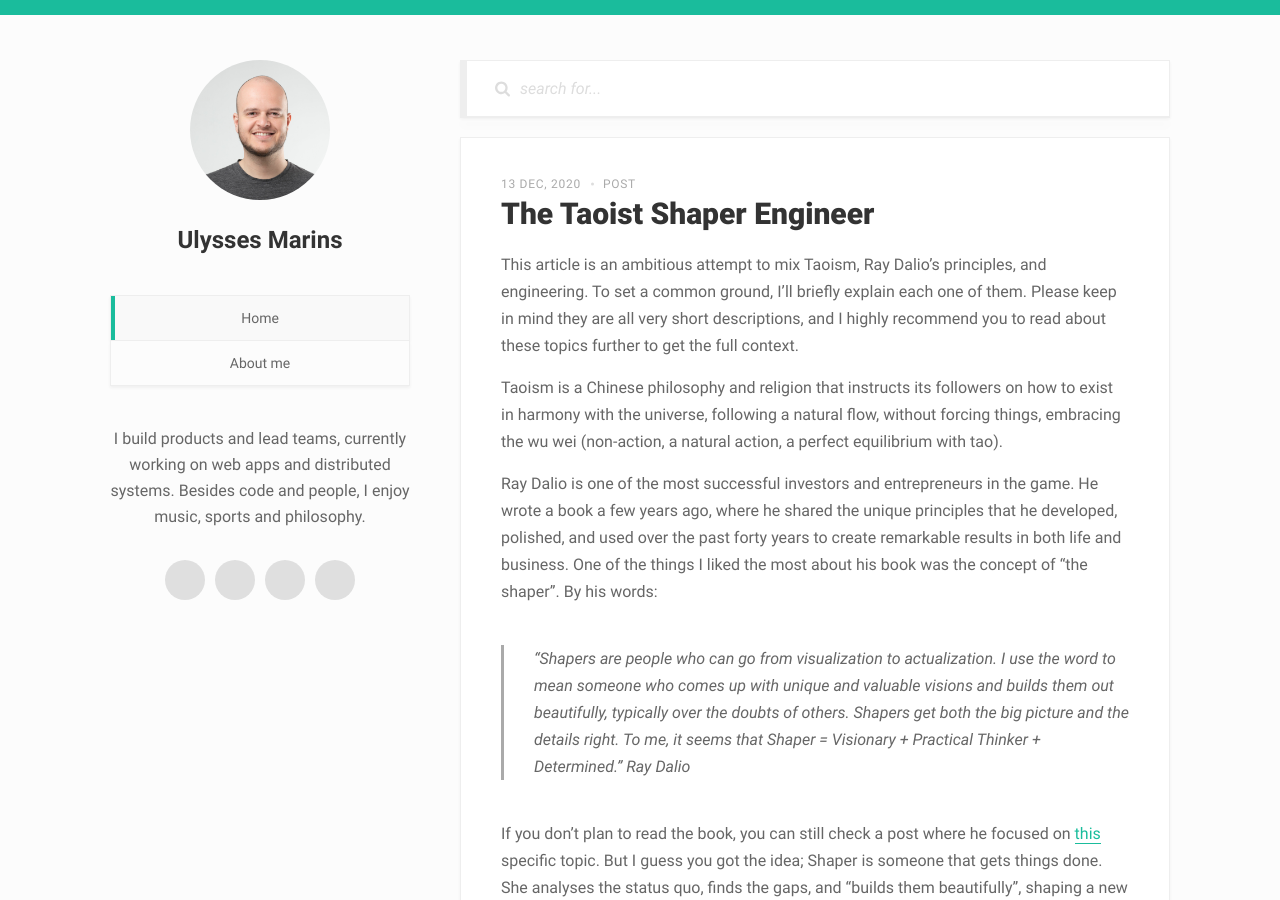
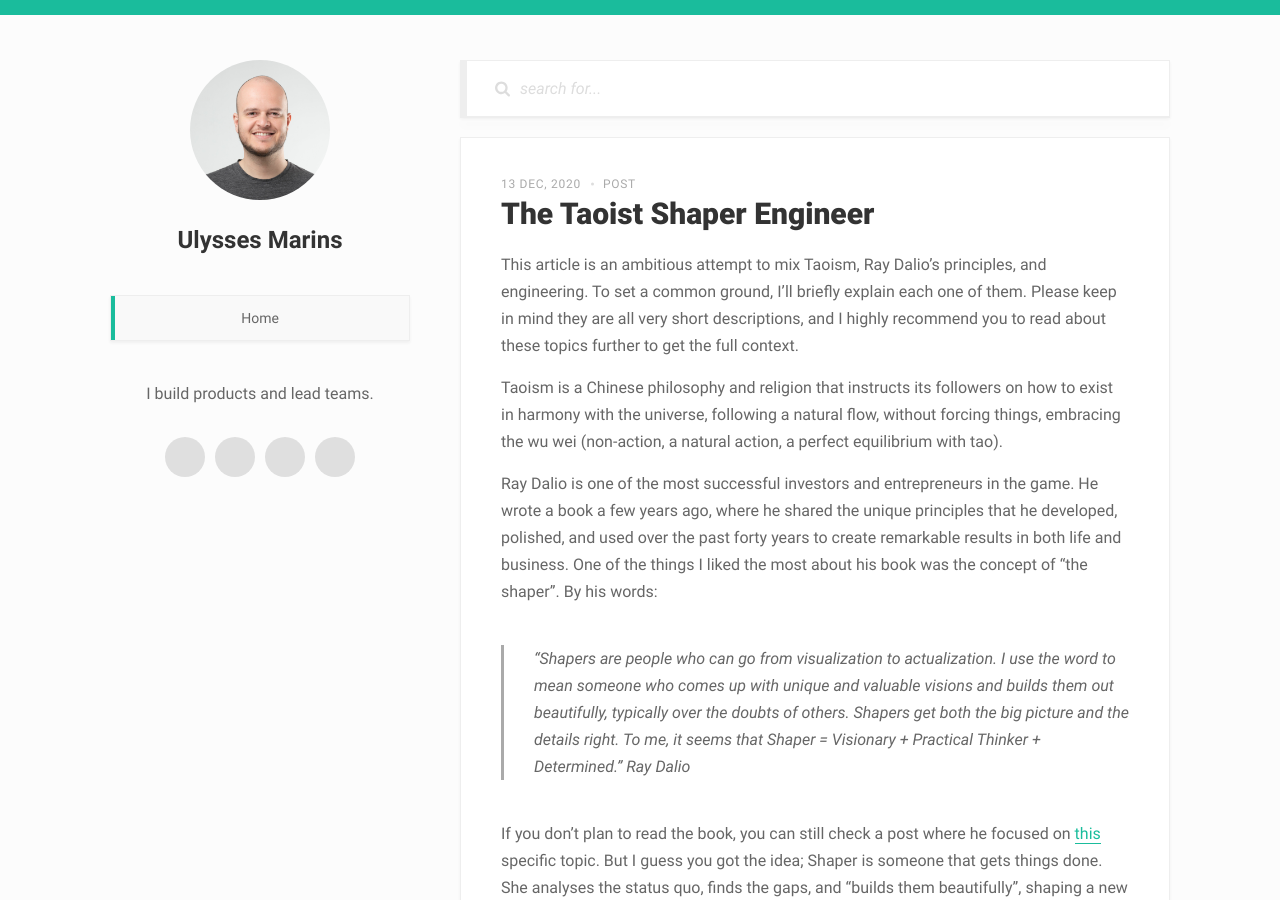
Before and after one commit to ulymarins/ulymarins.github.io, a Jekyll site: the page built from index.html, in a window 1280 px wide and 900 px high. Built offline with Jekyll 4.4.1, drawn with Linux system fonts in a browser that asks for light colours; the list of posts is cut into pages by our own code.

Commit message:
editing page

```diff
--- a/_config.yml
+++ b/_config.yml
@@ -3,7 +3,7 @@ name: Ulysses Marins
 title: Ulysses Marins
 job_title:
 email: ulysses@hey.com
-description: I build products and lead teams, currently working on web apps and distributed systems. Besides code and people, I enjoy music, sports and philosophy.
+description: I build products and lead teams.
 avatar: https://raw.githubusercontent.com/ulymarins/ulymarins.github.io/master/static/fS6p76lg_hq_sq.jpeg
 favicon: /favicon-16x16.png
 twitter_handler: your_handler
```
Also changed, not shown: _pages/about/index.md (deleted, +0 -13 lines).
